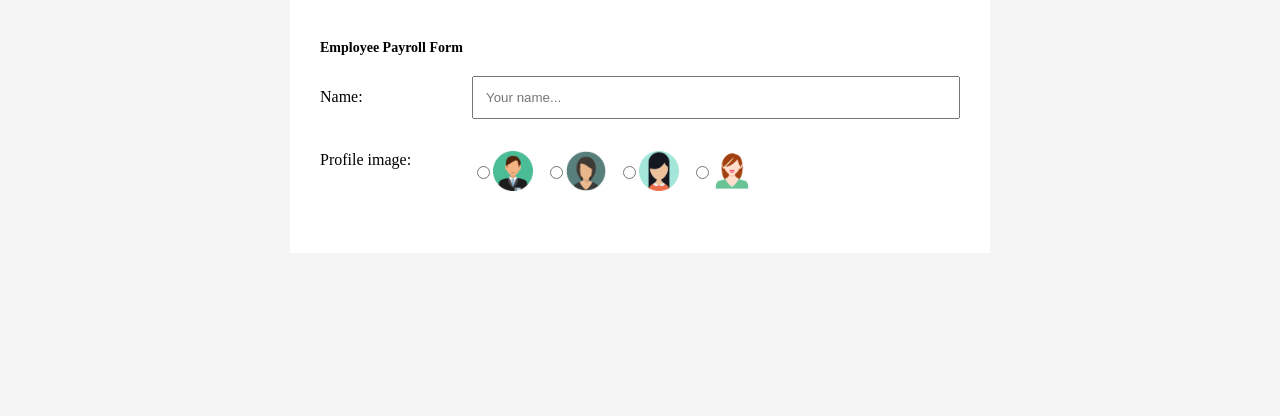
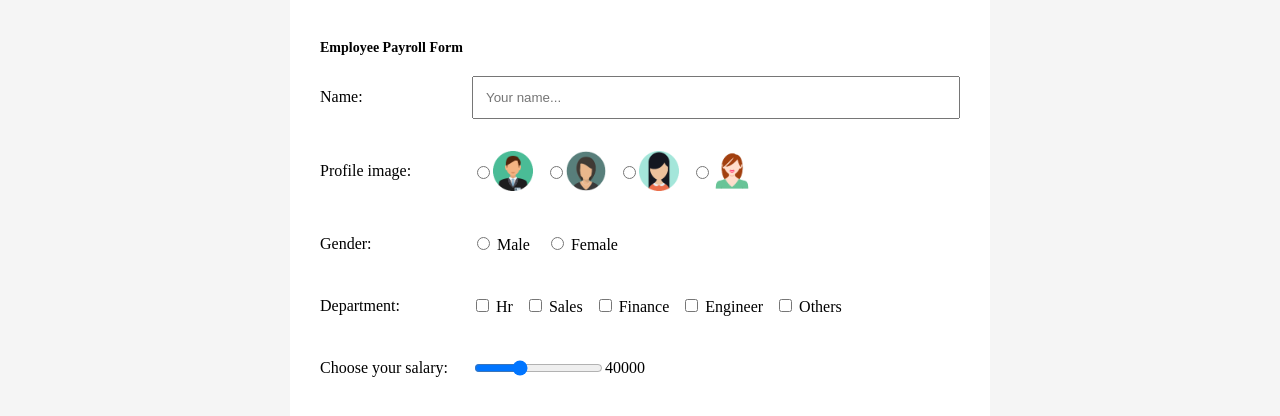
Before and after one commit to sks123git/employee-payrollApp, a plain HTML site: page EmployeePayrollForm.html in a window 1280 px wide. Shown: the part 78-494 px from the top of the page. Drawn offline with Linux system fonts and the light colour scheme; a web font is replaced by a local one.

Commit message:
added innput fields for gender, department and salary

```diff
--- a/EmployeePayrollForm.html
+++ b/EmployeePayrollForm.html
@@ -38,6 +38,7 @@
               placeholder="Your name..."
             />
           </div>
+          <!-- Profile image -->
           <div class="mob-width row-content">
             <label id="profile-label" for="profile">Profile image:</label>
             <div class="profile-radio-content">
@@ -99,6 +100,86 @@
               </label>
             </div>
           </div>
+          <!-- for gender -->
+          <div class="mob-width row-content">
+            <label id="profile-label" for="gender">Gender:</label>
+            <div class="gender-row-content inner-content">
+              <input type="radio" name="gender" id="male" value="male" />
+              <label for="male" class="text">Male</label>
+              <input type="radio" name="gender" id="female" value="female" />
+              <label for="female" class="text">Female</label>
+            </div>
+          </div>
+          <!-- for department -->
+          <div class="mob-width row-content">
+            <label id="profile-label" for="department">Department:</label>
+            <div class="department-row-content">
+              <div class="inner-content">
+                <input
+                  class="checkbox"
+                  type="checkbox"
+                  name="hr"
+                  id="hr"
+                  value="hr"
+                />
+                <label for="hr" class="text">Hr</label>
+              </div>
+              <div class="inner-content">
+                <input
+                  class="checkbox"
+                  type="checkbox"
+                  name="sales"
+                  id="sales"
+                  value="sales"
+                />
+                <label for="sales" class="text">Sales</label>
+              </div>
+              <div class="inner-content">
+                <input
+                  class="checkbox"
+                  type="checkbox"
+                  name="finance"
+                  id="finance"
+                  value="finance"
+                />
+                <label for="finance" class="text">Finance</label>
+              </div>
+              <div class="inner-content">
+                <input
+                  class="checkbox"
+                  type="checkbox"
+                  name="engineer"
+                  id="engineer"
+                  value="engineer"
+                />
+                <label for="engineer" class="text">Engineer</label>
+              </div>
+              <div class="inner-content">
+                <input
+                  class="checkbox"
+                  type="checkbox"
+                  name="others"
+                  id="others"
+                  value="others"
+                />
+                <label for="others" class="text">Others</label>
+              </div>
+            </div>
+          </div>
+          <!-- Salary -->
+          <div class="mob-width row-content">
+            <label id="profile-label" for="salary">Choose your salary:</label>
+            <input
+              type="range"
+              name="salary"
+              id="salary"
+              min="30000"
+              max="60000"
+              step="500"
+              value="40000"
+            />
+            <span class="salary-output text" for="salary">40000</span>
+          </div>
         </form>
       </div>
     </section>
--- a/style.css
+++ b/style.css
@@ -40,6 +40,7 @@ body {
   display: flex;
   flex-direction: row;
   margin: 20px 0px;
+  align-items: center;
 }
 form label {
   min-width: 140px;
@@ -70,6 +71,17 @@ form label {
   align-items: center;
   min-width: 0;
 }
+.gender-row-content {
+  vertical-align: middle;
+  flex-wrap: wrap;
+  padding: 10px 0px;
+}
+.department-row-content {
+  display: flex;
+  vertical-align: middle;
+  flex-wrap: wrap;
+  padding: 10px 0px;
+}
 
 @media screen and (max-width: 800px) {
   .mob-width {
```
